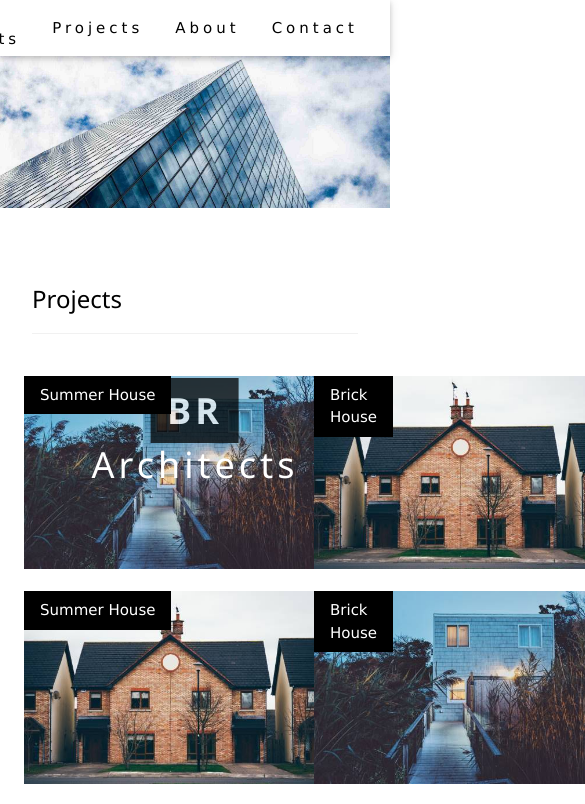
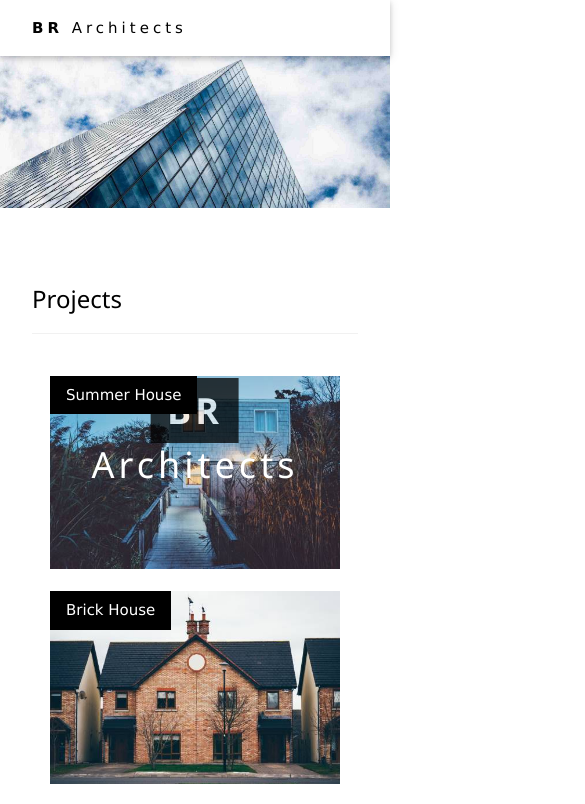
Before and after one commit to Heba-Darabeh/frontend-practice, a plain HTML site: page index.html in a window 390 px wide. Shown: the top 804 px of the page, 585 px wide, since content can reach past the window. Drawn offline with Linux system fonts and the light colour scheme.

Commit message:
make design responsive

```diff
--- a/css/style.css
+++ b/css/style.css
@@ -6,6 +6,31 @@ body {
   font-family: Verdana, sans-serif;
   font-size: 15px;
   line-height: 1.5;
+}
+
+@media (max-width: 600px) {
+  .hide-small {
+    display: none !important;
+  }
+
+  .content__projects-first-row,
+  .content__projects-second-row {
+    flex-wrap: wrap;
+  }
+
+  .content__about-contacts {
+    flex-wrap: wrap;
+  }
+
+  .content__about-item {
+    margin-bottom: 8px;
+  }
+}
+@media (max-width: 768px) {
+  .content__projects-first-row,
+  .content__projects-second-row {
+    justify-content: space-around;
+  }
 }
 
 .header__nav {
@@ -99,7 +124,7 @@ body {
 
 .content__projects-item {
   margin-bottom: 16px !important;
-  width: 290px;
+  width: 100%;
 }
 
 .content__projects-box {
--- a/index.html
+++ b/index.html
@@ -16,9 +16,9 @@
           </a>
         </div>
 
-        <a class="header__nav-link" href="#projects">Projects</a>
-        <a class="header__nav-link" href="#about">About</a>
-        <a class="header__nav-link" href="#contact">Contact</a>
+        <a class="header__nav-link hide-small" href="#projects">Projects</a>
+        <a class="header__nav-link hide-small" href="#about">About</a>
+        <a class="header__nav-link hide-small" href="#contact">Contact</a>
       </nav>
 
       <img
```
